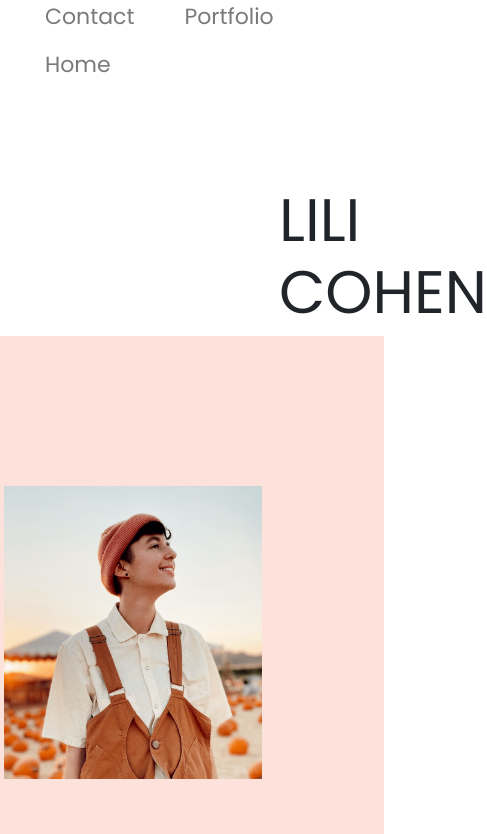
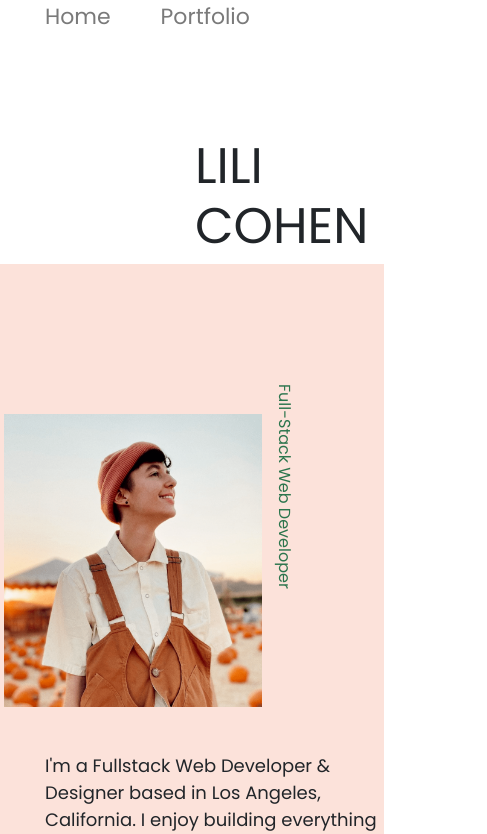
Before and after one commit to lilipcohen/Portfolio, a React (Create React App) app in the folder client/: page / in a window 390 px wide. Shown: the top 834 px of the page, 487 px wide, since content can reach past the window. Built offline with nearby package versions, Linux system fonts and the light colour scheme.

Commit message:
making home responsive

```diff
--- a/client/src/App.js
+++ b/client/src/App.js
@@ -5,7 +5,6 @@ import Nav from './components/Nav/Nav';
 import Home from './components/Home/Home';
 import Portfolio from './components/Portfolio/Portfolio';
 import Footer from './components/Footer/Footer';
-import Contact from './components/Contact/Contact';
 
 function App() {
   return (
@@ -15,7 +14,6 @@ function App() {
           <Nav />
           <Route exact path={['/', '/home']} component={Home} />
           <Route path="/portfolio" component={Portfolio} />
-          <Route path="/contact" component={Contact} />
         </Wrapper>
       </Router>
       <Footer />
--- a/client/src/components/Contact/Contact.js
+++ /dev/null
@@ -1,22 +0,0 @@
-import React from 'react';
-import '../../styles/Contact.css';
-
-const Contact = () => {
-  return (
-    <div>
-      <br></br>
-      <br></br>
-      <br></br>
-      <h1 id="h1C">Contact</h1>
-      <h3>Send me a message</h3>
-      <div className="background">
-        <form>
-          <input></input>
-          <textarea></textarea>
-        </form>
-      </div>
-    </div>
-  );
-};
-
-export default Contact;
--- a/client/src/components/Footer/Footer.js
+++ b/client/src/components/Footer/Footer.js
@@ -18,10 +18,7 @@ const Footer = () => {
               <a href="/home">Home</a>
             </li>
             <li>
-              <a href="/home">Portfolio</a>
-            </li>
-            <li>
-              <a href="/home">Contact</a>
+              <a href="/portfolio">Portfolio</a>
             </li>
           </ul>
           <ul className="col-sm-7">
--- a/client/src/components/Nav/Nav.js
+++ b/client/src/components/Nav/Nav.js
@@ -10,12 +10,12 @@ function Nav() {
           <li className="item tabs">
             <Link
               id="underline"
-              to="/contact"
+              to="/home"
               className={
-                window.location.pathname === '/contact' ? 'link active' : 'link'
+                window.location.pathname === '/home' ? 'link active' : 'link'
               }
             >
-              Contact
+              Home
             </Link>
           </li>
           <li className="item tabs">
@@ -31,17 +31,6 @@ function Nav() {
               Portfolio
             </Link>
           </li>
-          <li className="item tabs">
-            <Link
-              id="underline"
-              to="/home"
-              className={
-                window.location.pathname === '/home' ? 'link active' : 'link'
-              }
-            >
-              Home
-            </Link>
-          </li>
         </ul>
       </div>
     </div>
--- a/client/src/components/Portfolio/Portfolio.js
+++ b/client/src/components/Portfolio/Portfolio.js
@@ -12,7 +12,7 @@ const Portfolio = () => {
       <br></br>
       <div className="">
         <div className="row">
-          <h1 className="h1">PROJECTS</h1>
+          <h1 className="h1P">PROJECTS</h1>
         </div>
         <div className="background">
           <br></br>
--- a/client/src/styles/Contact.css
+++ /dev/null
@@ -1,11 +0,0 @@
-#h1C {
-  margin-left: 70%;
-  font-size: 60px;
-}
-
-.background {
-  background-color: rgb(252, 226, 218);
-  min-width: 95%;
-  max-width: 90%;
-  max-height: 3000px;
-}
--- a/client/src/styles/Home.css
+++ b/client/src/styles/Home.css
@@ -35,3 +35,71 @@ p {
   margin: 50px 0px 0px 80px;
   font-size: larger;
 }
+
+/* Smartphones (portrait and landscape) ----------- */
+/* Large screens ----------- */
+@media only screen and (max-width: 1824px) {
+}
+
+/* Desktops and laptops ----------- */
+@media only screen and (max-width: 1224px) {
+}
+
+@media only screen and (max-width: 1035px) {
+  .h1 {
+    margin-left: 65%;
+  }
+  h2 {
+    margin-top: 18%;
+  }
+}
+
+@media only screen and (max-width: 859px) {
+  .h1 {
+    font-size: 60px;
+    margin-left: 55%;
+  }
+  h2 {
+    margin-top: 18%;
+  }
+  p {
+    margin: 45px 0px 0px 60px;
+    font-size: large;
+  }
+}
+
+/* iPads (portrait and landscape) ----------- */
+@media only screen and (max-width: 768px) {
+  .h1 {
+    margin-left: 50%;
+  }
+  h2 {
+    margin-top: 20%;
+  }
+}
+
+@media only screen and (max-width: 694px) {
+  h2 {
+    margin-right: 20%;
+    margin-top: 20%;
+    font-size: medium;
+  }
+}
+
+@media only screen and (max-width: 589px) {
+  .h1 {
+    font-size: 50px;
+    margin-left: 50%;
+  }
+  h2 {
+    margin-right: 20%;
+    margin-top: 28%;
+    font-size: medium;
+  }
+}
+
+@media only screen and (max-width: 320px) and (max-width: 480px) {
+  .h1 {
+    margin-left: 35%;
+  }
+}
--- a/client/src/styles/Portfolio.css
+++ b/client/src/styles/Portfolio.css
@@ -4,7 +4,7 @@
   max-width: 90%;
   max-height: 3000px;
 }
-.h1 {
+.h1P {
   margin-left: 70%;
   font-size: 60px;
 }
```
